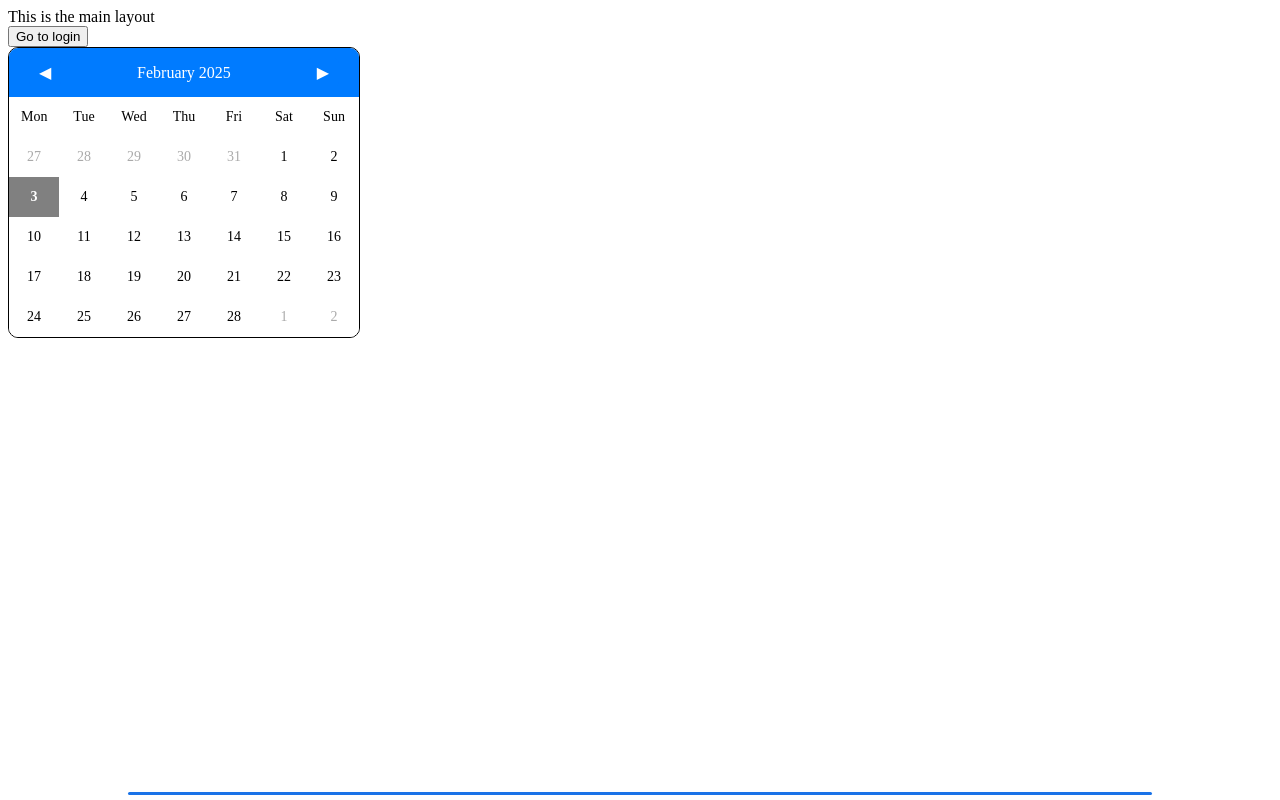
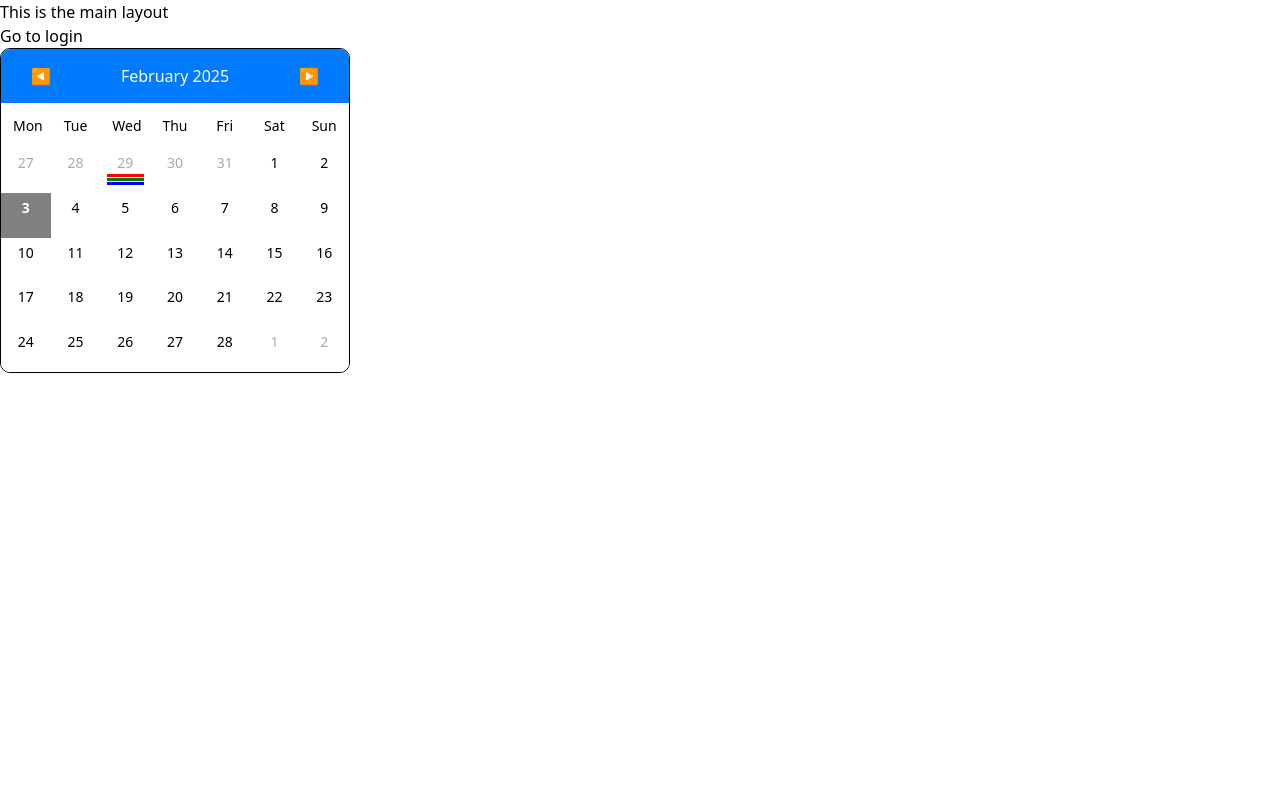
Before and after one commit to XDthirteen/Henk, a Vue app in the folder Henk/: page /calendar in a window 1280 px wide. Built offline with nearby package versions, Linux system fonts and the light colour scheme.

Commit message:
added event markers on calendar

```diff
--- a/Henk/index.html
+++ b/Henk/index.html
@@ -4,7 +4,7 @@
     <meta charset="UTF-8" />
     <link rel="icon" href="/favicon.ico" />
     <meta name="viewport" content="width=device-width, initial-scale=1.0" />
-    <link href="./output.css" rel="stylesheet" />
+    <link href="./src/output.css" rel="stylesheet" />
     <title>Henk App</title>
   </head>
   <body>
--- a/Henk/src/components/models.ts
+++ b/Henk/src/components/models.ts
@@ -11,6 +11,7 @@ export interface CalendarDay {
   day: number
   month: number
   year: number
+  date: string
   faded: boolean
   isToday?: boolean
   dayOfWeek: string
--- a/Henk/src/views/CalendarView.vue
+++ b/Henk/src/views/CalendarView.vue
@@ -4,9 +4,9 @@ import { ref, computed, onMounted } from "vue";
 
 // Test data for events
 const eventDates = {
-  personal: ["7-1-2025", "9-1-2025"],
-  group: ["10-1-2025", "9-1-2025"],
-  planned: ["17-1-2025", "29-1-2025"],
+  personal: ["2-1-2025","29-1-2025", "18-1-2025"],
+  group: ["7-1-2025","10-1-2025", "29-1-2025","8-1-2025"],
+  planned: ["7-1-2025","17-1-2025", "29-1-2025", "8-1-2025"],
 };
 
 const currentYear = ref(new Date().getFullYear());
@@ -42,9 +42,12 @@ const calendarDays = computed(() => {
   const month = currentMonth.value;
 
   const daysInMonth = new Date(year, month + 1, 0).getDate();
+
   const firstDayOfWeek = new Date(year, month, 1).getDay();
+  const startOffset = firstDayOfWeek === 0 ? 6 : firstDayOfWeek - 1;
+
   const lastDayOfWeek = new Date(year, month + 1, 0).getDay();
-  const startOffset = firstDayOfWeek === 0 ? 6 : firstDayOfWeek - 1;
+  const endOffset = lastDayOfWeek === 0 ? 0 : 7 - lastDayOfWeek;
 
   const days: CalendarDay[] = [];
 
@@ -59,11 +62,13 @@ const calendarDays = computed(() => {
       const targetDate = new Date(year, month + offsetMonth, day);
       const targetMonth = targetDate.getMonth();
       const targetYear = targetDate.getFullYear();
+      const fullDate = `${targetDate.getDate()}-${targetMonth + 1}-${targetYear}`;
 
       days.push({
         day: targetDate.getDate(),
         month: targetMonth,
         year: targetYear,
+        date: fullDate,
         faded,
         isToday:
           !faded &&
@@ -79,8 +84,6 @@ const calendarDays = computed(() => {
   const daysInPrevMonth = new Date(year, month, 0).getDate();
   addDays(startOffset, daysInPrevMonth - startOffset + 1, true, -1);
   addDays(daysInMonth, 1, false, 0);
-
-  const endOffset = lastDayOfWeek === 0 ? 0 : 7 - lastDayOfWeek;
   addDays(endOffset, 1, true, 1);
 
   return days;
@@ -94,23 +97,6 @@ const goToPrevMonth = () => {
 const goToNextMonth = () => {
   currentMonth.value = (currentMonth.value + 1) % 12;
   if (currentMonth.value === 0) currentYear.value++;
-};
-
-const getDayEvent = (date: CalendarDay): string[] => {
-  const dateStr = `${date.day}-${date.month + 1}-${date.year}`;
-  const classes: string[] = [];
-
-  if (eventDates.personal.includes(dateStr)) {
-    classes.push("personal");
-  }
-  if (eventDates.group.includes(dateStr)) {
-    classes.push("group");
-  }
-  if (eventDates.planned.includes(dateStr)) {
-    classes.push("planned");
-  }
-
-  return classes;
 };
 
 onMounted(() => console.log("Loaded"));
@@ -136,12 +122,26 @@ onMounted(() => console.log("Loaded"));
       <!-- Calendar Days -->
       <div
         v-for="date in calendarDays"
-        :key="`${date.day}-${date.month}-${date.year}`"
-        :id="`${date.day}-${date.month + 1}-${date.year}`"
-        :class="['date', { faded: date.faded, today: date.isToday }, ...getDayEvent(date)]"
-        @click="console.log(`Clicked on: ${date.day}-${date.month + 1}-${date.year} (${date.dayOfWeek})`)"
+        :key="date.date"
+        :id="date.date"
+        :class="['date', {faded: date.faded, today: date.isToday}]"
+        @click="console.log(`Clicked on: ${date.date} (${date.dayOfWeek})`)"
       >
-        {{ date.day }}
+        <span>{{ date.day }}</span>
+        <div class="event-lines">
+          <div
+            class="event-line personal"
+            v-if="eventDates.personal.includes(`${date.date}`)"
+          ></div>
+          <div
+            class="event-line group"
+            v-if="eventDates.group.includes(`${date.date}`)"
+          ></div>
+          <div
+            class="event-line planned"
+            v-if="eventDates.planned.includes(`${date.date}`)"
+          ></div>
+        </div>
       </div>
     </div>
   </div>
@@ -211,6 +211,7 @@ onMounted(() => console.log("Loaded"));
 
     .day,
     .date {
+        position: relative;
         padding: 20%;
         text-align: center;
         font-size: 14px;
@@ -219,8 +220,10 @@ onMounted(() => console.log("Loaded"));
         border: 2px solid transparent;
     }
 
-    .date {
-        cursor: pointer;
+    .date span{
+        position: relative;
+        z-index: 2;
+        top: -8px;
     }
 
     .date:hover {
@@ -233,32 +236,40 @@ onMounted(() => console.log("Loaded"));
         font-weight: bold;
     }
 
-    .date.personal::after,
-.date.group::after,
-.date.planned::after {
-  content: "";
-  position: absolute;
-  bottom: 5px; /* Line position */
-  left: 10%; /* Line width adjustment */
-  right: 10%; /* Line width adjustment */
-  height: 3px;
-  border-radius: 2px;
-}
-
-
-.date.personal::after {
-  background-color: #ff6b6b;
-}
-
-.date.group::after {
-  background-color: #4ecdc4;
-}
-
-.date.planned::after {
-  background-color: #1a73e8;
-}
-
     .faded {
         color: #aaa;
     }
+
+.event-lines {
+  position: absolute;
+  bottom: 5px;
+  left: 10%;
+  right: 10%;
+  height: 12px;
+  display: flex;
+  flex-direction: column;
+  gap: 2px;
+}
+
+.event-line {
+  position: absolute;
+  width: 100%;
+  height: 3px;
+}
+
+.event-line.personal {
+  bottom: 9px;
+  background-color: red;
+}
+
+.event-line.group {
+  bottom: 5px;
+  background-color: green;
+}
+
+.event-line.planned {
+  bottom: 1px;
+  background-color: blue;
+}
+
 </style>
```
Also changed, not shown: Henk/tailwind.config.mjs (renamed from Henk/tailwind.config.js).
